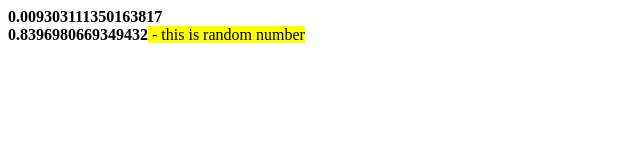
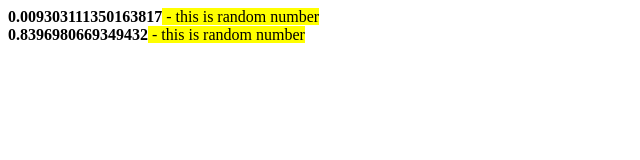
Before and after one commit to GuldanaBaktybekova/11.03.2022, a plain HTML site: page index.html in a window 1280 px wide. Shown: the whole page, without its empty margins (0-640 px from the left). Drawn offline with nearby package versions, Linux system fonts and the light colour scheme.

Commit message:
Added mark

```diff
--- a/index.html
+++ b/index.html
@@ -26,6 +26,9 @@
       const strong = document.createElement("strong");
       strong.textContent = Math.random();
       span.append(strong);
+      const mark = document.createElement("mark");
+      mark.textContent = " - this is random number";
+      span.append(mark);
     </script>
 
     <script>
```
